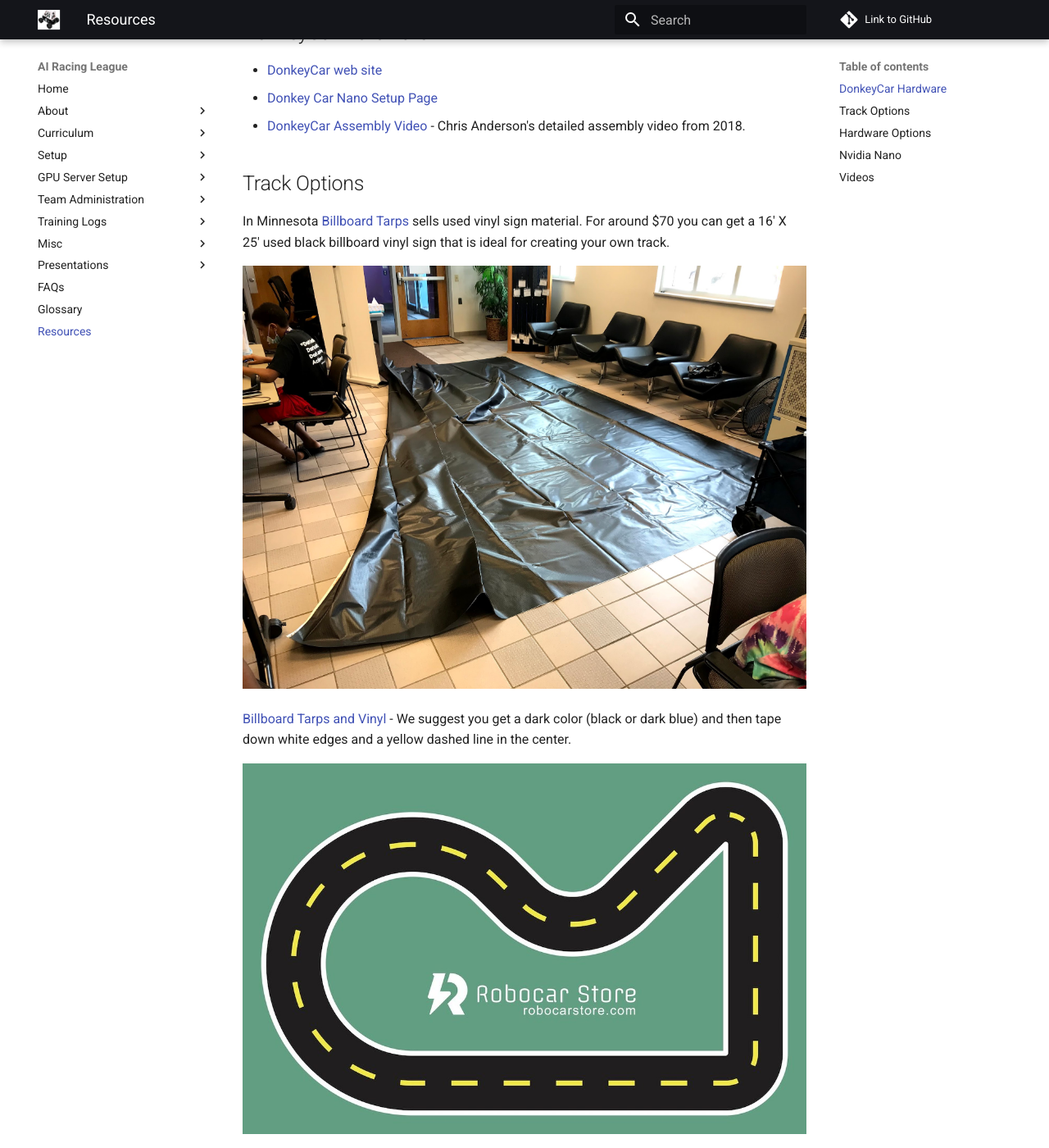
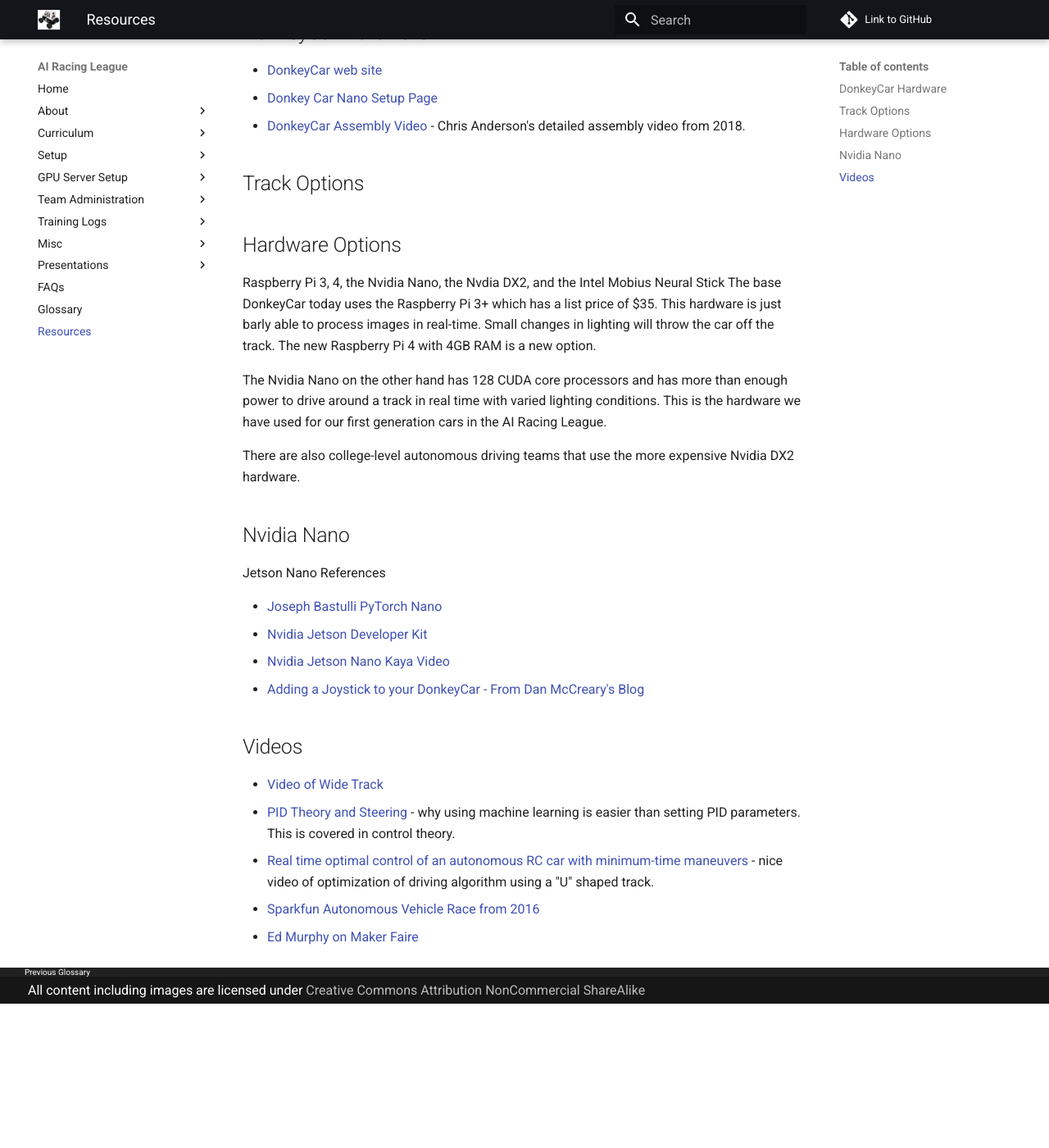
Before and after one commit to CoderDojoTC/ai-racing-league, an MkDocs documentation site: the page built from docs/resources.md, in a window 1280 px wide and 1400 px high, scrolled down 298 px. Shown: the whole window at 82% size. Built offline with MkDocs 1.6.1 and Material for MkDocs 9.7.7, drawn with Linux system fonts in a browser that asks for light colours; comment, search, counter and statistics services are not loaded; after the commit the page ends 1522 px from its top, so only the background shows below that; some of the changed text lies outside the part shown.

Commit message:
updated content

```diff
--- a/docs/resources.md
+++ b/docs/resources.md
@@ -14,15 +14,6 @@
 
 ## Track Options
 
-In Minnesota [Billboard Tarps](https://billboardtarps.com/product-category/billboard-vinyl/) sells used vinyl sign material.  For around $70 you can get a 16' X 25' used black billboard vinyl sign that is ideal for creating your own track.
-
-![Used Black Vinyl Track for $70](img/track-vinyl-black.jpg)
-
-[Billboard Tarps and Vinyl](https://billboardtarps.com/product-category/billboard-vinyl/) - We suggest you get a dark color (black or dark blue) and then tape down white edges and a yellow dashed line in the center.
-
-![Sample Track Template](img/donkeycartrack4_1080x.jpg)
-
-Sample of track.  Note the actual track is twice this size since it is still folded in half in this photo.
 
 ## Hardware Options
 
--- a/mkdocs.yml
+++ b/mkdocs.yml
@@ -25,6 +25,7 @@
     - Sample Quizzes:
       - GPU Commands: quizzes/gpu-commands.md
   - Setup:
+    - Track Options: setup/track-options.md
     - Car Checklist: admin/car-box-checklist/index.html
     - Calibrate: setup/calibrate.md
     - Setup Conda on Pi: setup/conda-pi-setup.md
```
Also changed, not shown: docs/setup/track-options.md (added, +14 -0 lines), site/about/index.html, site/index.html, site/search/search_index.json, 2 other files.
